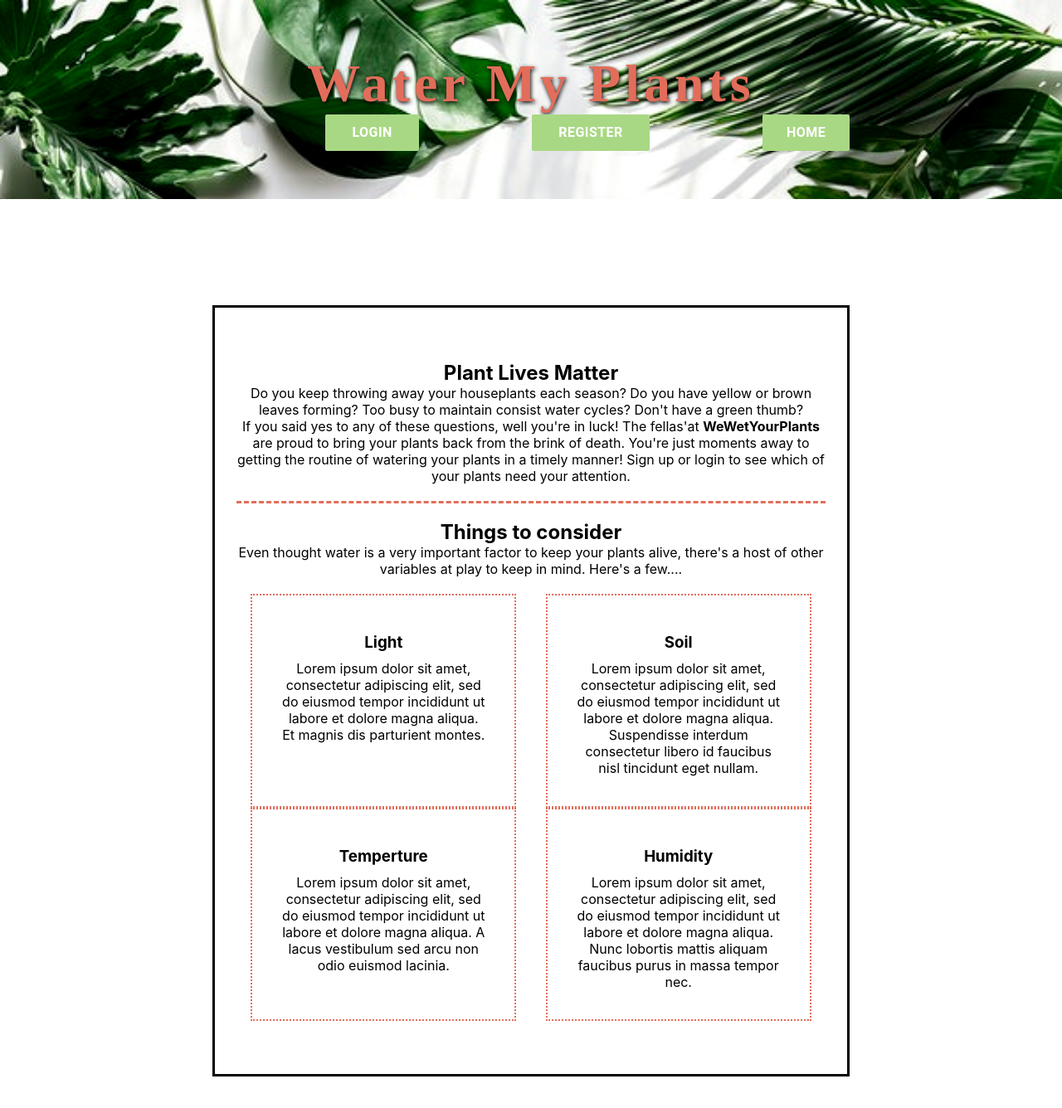
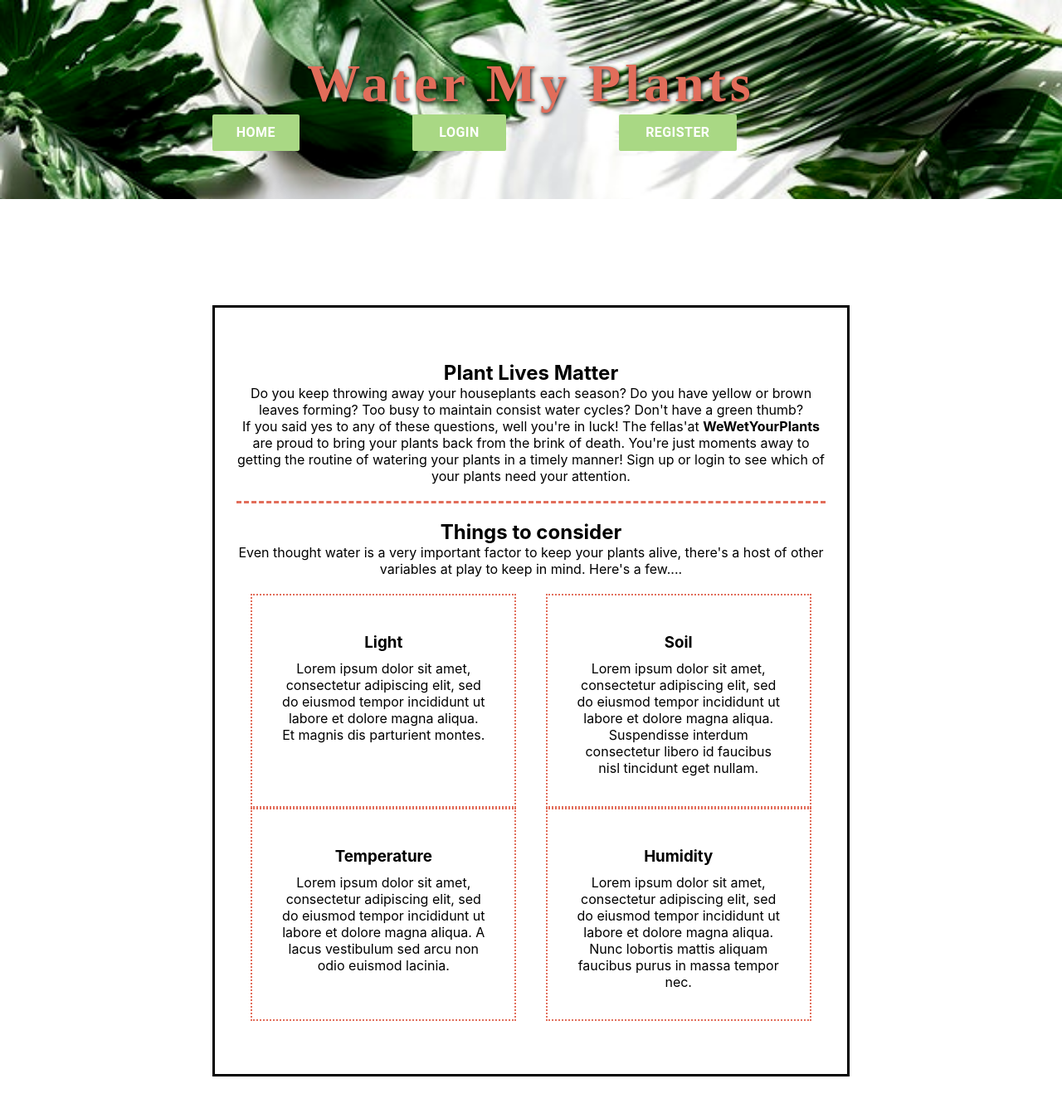
Before and after one commit to Water-My-Plants-tt2/Front-End, a React (Create React App) app in the folder water-my-plants/: page / in a window 1280 px wide. Shown: the top 1336 px of the page at 83% size. Built offline with nearby package versions, Linux system fonts and the light colour scheme; a web font is replaced by a local one.

Commit message:
put home always at the start

```diff
--- a/water-my-plants/src/App.js
+++ b/water-my-plants/src/App.js
@@ -27,6 +27,7 @@ function App() {
 				<h1>Water My Plants</h1>
 
 				<div className = "navigation">
+					<Button onClick = { evt => onClick("/home", evt)}>Home</Button>
 					{
 						!localStorage.getItem('id') &&
 						<div className = "navB">
@@ -34,8 +35,6 @@ function App() {
 							<Button onClick = { evt => onClick("/register", evt )}>Register</Button>
 						</div>
 					}
-
-							<Button onClick = { evt => onClick("/home", evt)}>Home</Button>
 
 					{
 						localStorage.getItem('id') &&
--- a/water-my-plants/src/components/EditProfile.js
+++ b/water-my-plants/src/components/EditProfile.js
@@ -21,7 +21,7 @@ const initialDisabled = false;
 
 const EditProfile = () => {
 	const userId = useRef(localStorage.getItem("id"));
-	const [formValues, setFormValues, inputChangeTest] = useHandle(initialFormValues)
+	const [formValues, setFormValues, handleInputChange] = useHandle(initialFormValues)
 
 	const [formErrors /*setFormErrors*/] = useState(initialFormErrors);
 	const [disabled /*setDisabled*/] = useState(initialDisabled);
@@ -77,7 +77,7 @@ const EditProfile = () => {
 			<p>{}</p>
 			<EditProfileForm
 				values={formValues}
-				change={inputChangeTest}
+				change={handleInputChange}
 				submit={formSubmit}
 				disabled={disabled}
 				errors={formErrors}
--- a/water-my-plants/src/components/Home.js
+++ b/water-my-plants/src/components/Home.js
@@ -21,7 +21,7 @@ export default function Home ( props ) {
                         <p>Lorem ipsum dolor sit amet, consectetur adipiscing elit, sed do eiusmod tempor incididunt ut labore et dolore magna aliqua. Suspendisse interdum consectetur libero id faucibus nisl tincidunt eget nullam.</p>
                     </div>
                     <div className="box-info">
-                        <h3>Temperture</h3>
+                        <h3>Temperature</h3>
                         <p>Lorem ipsum dolor sit amet, consectetur adipiscing elit, sed do eiusmod tempor incididunt ut labore et dolore magna aliqua. A lacus vestibulum sed arcu non odio euismod lacinia.</p>
                     </div>
                     <div className="box-info">
```
